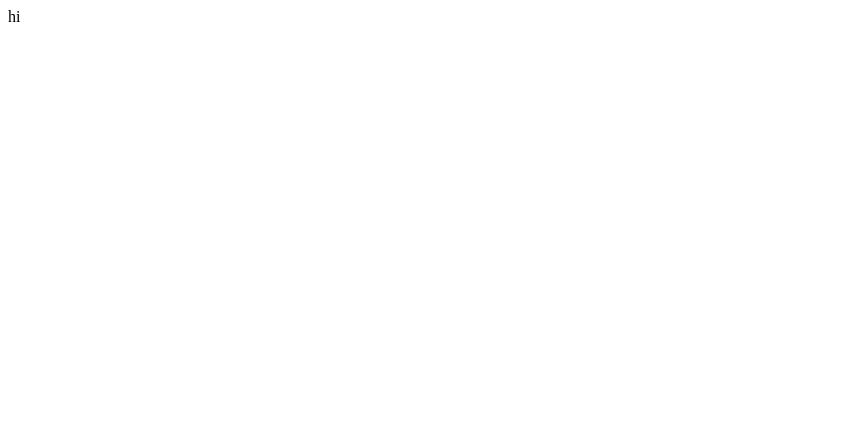
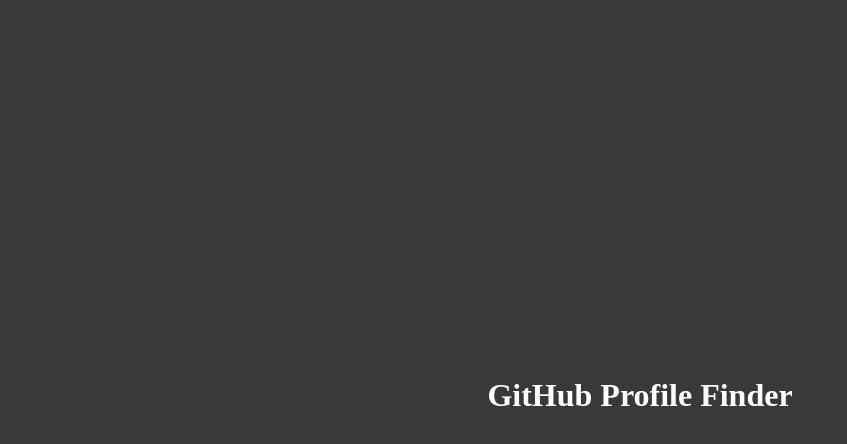
Before and after one commit to WE-SOPT-29th-Web-Part/Sohee-Kwon, a React (Create React App) app in the folder github_profile_finder_ts/: page / in a window 1280 px wide. Shown: the top 444 px of the page, without its empty margins (0-847 px from the left). Built offline with nearby package versions, Linux system fonts and the light colour scheme.

Commit message:
feat: Header 구현

```diff
--- a/github_profile_finder_ts/src/App.tsx
+++ b/github_profile_finder_ts/src/App.tsx
@@ -1,7 +1,12 @@
-import React from "react";
+import "./App.css";
+import Header from "./components/Header";
 
 function App() {
-  return <div className="App">hi</div>;
+  return (
+    <div className="App">
+      <Header />
+    </div>
+  );
 }
 
 export default App;
--- /dev/null
+++ b/github_profile_finder_ts/src/components/Header.tsx
@@ -0,0 +1,20 @@
+import Styled from "styled-components";
+import { colors } from "../lib/colors";
+
+const Header = () => {
+  return (
+    <HeaderWrap>
+      <h1>GitHub Profile Finder</h1>
+    </HeaderWrap>
+  );
+};
+
+const HeaderWrap = Styled.div`
+  h1 {
+    margin: 0;
+    margin-bottom: 10px;
+    color: ${() => colors.white};
+  }
+`;
+
+export default Header;
--- a/github_profile_finder_ts/src/index.css
+++ b/github_profile_finder_ts/src/index.css
@@ -1,5 +1,3 @@
-@import "reset-css";
-
 html,
 body,
 #root {
--- a/github_profile_finder_ts/src/index.tsx
+++ b/github_profile_finder_ts/src/index.tsx
@@ -1,6 +1,7 @@
 import React from "react";
 import ReactDOM from "react-dom";
 import App from "./App";
+import "./index.css";
 
 ReactDOM.render(
   <React.StrictMode>
```
